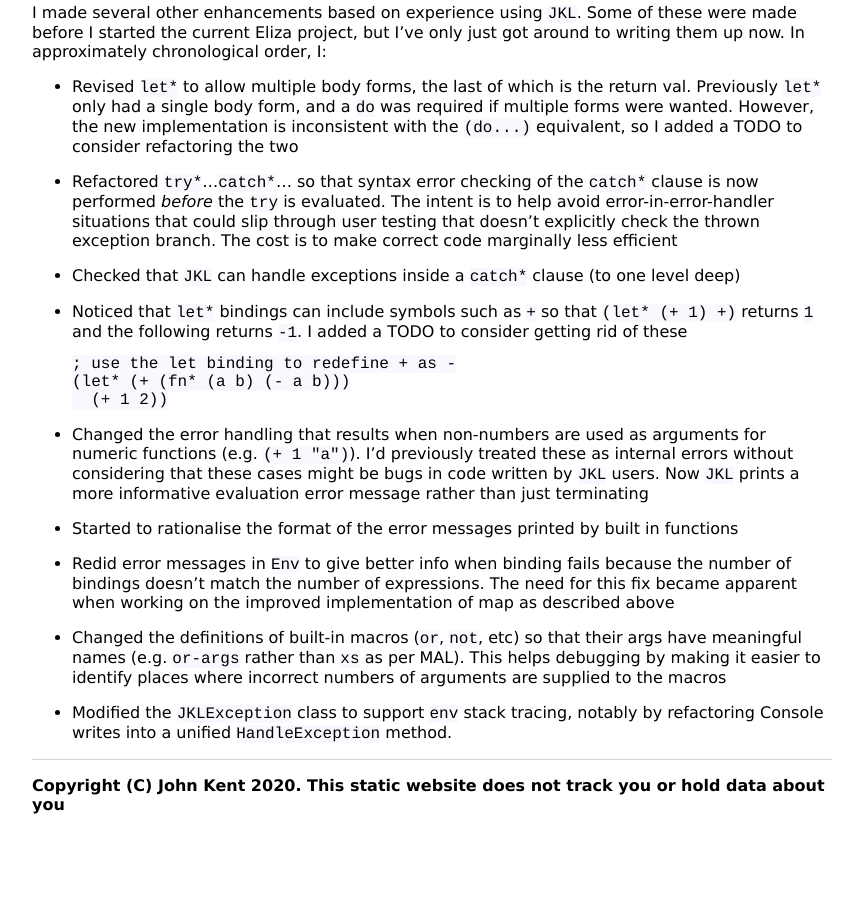
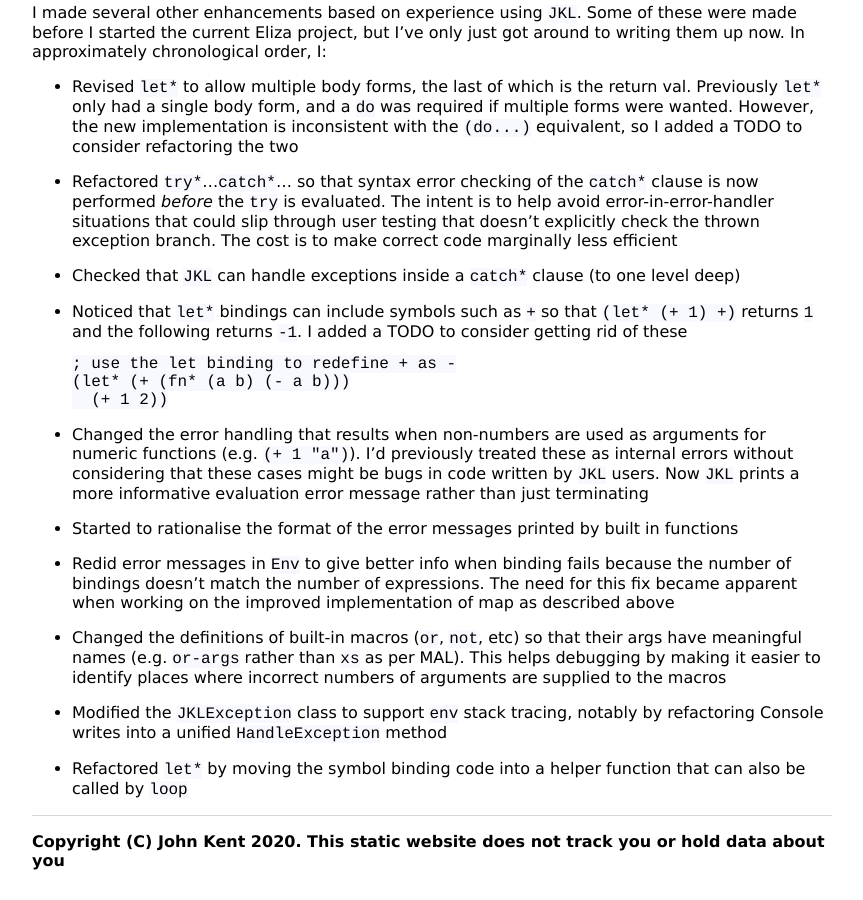
Before and after one commit to KineticLensman/KineticLensman.github.io, a Jekyll site: the page built from _posts/2020-04-03-Journey-continues.md, in a window 1280 px wide and 900 px high, scrolled down 2434 px. Shown: the whole window, without its empty margins (208-1071 px from the left). Built offline with Jekyll 4.4.1, drawn with Linux system fonts in a browser that asks for light colours; before the commit the page ends 3278 px from its top, so only the background shows below that.

Commit message:
let* refactor

```diff
--- a/_posts/2020-04-03-Journey-continues.md
+++ b/_posts/2020-04-03-Journey-continues.md
@@ -106,4 +106,6 @@ I made several other enhancements based on experience using `JKL`. Some of these
 
 * Changed the definitions of built-in macros (`or`, `not`, etc) so that their args have meaningful names (e.g. `or-args` rather than `xs` as per MAL). This helps debugging by making it easier to identify places where incorrect numbers of arguments are supplied to the macros
 
-* Modified the `JKLException` class to support `env` stack tracing, notably by refactoring Console writes into a unified `HandleException` method.
+* Modified the `JKLException` class to support `env` stack tracing, notably by refactoring Console writes into a unified `HandleException` method
+
+* Refactored `let*` by moving the symbol binding code into a helper function that can also be called by `loop`
```
